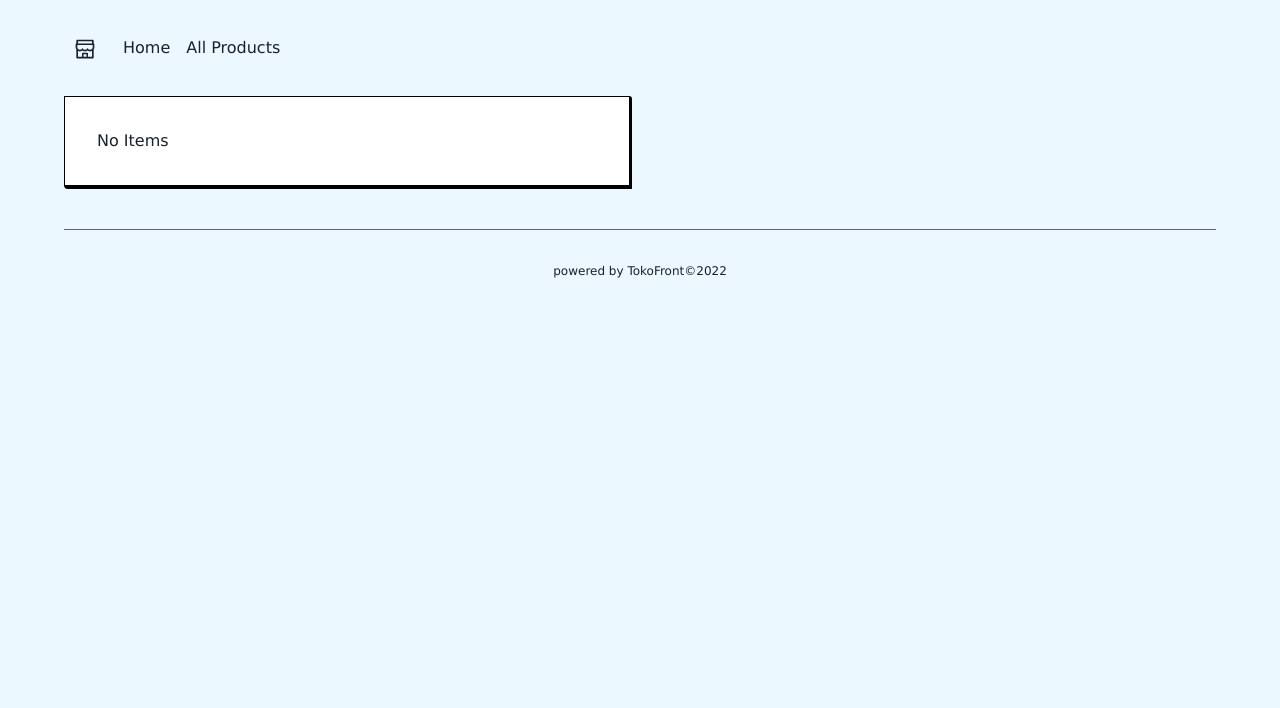
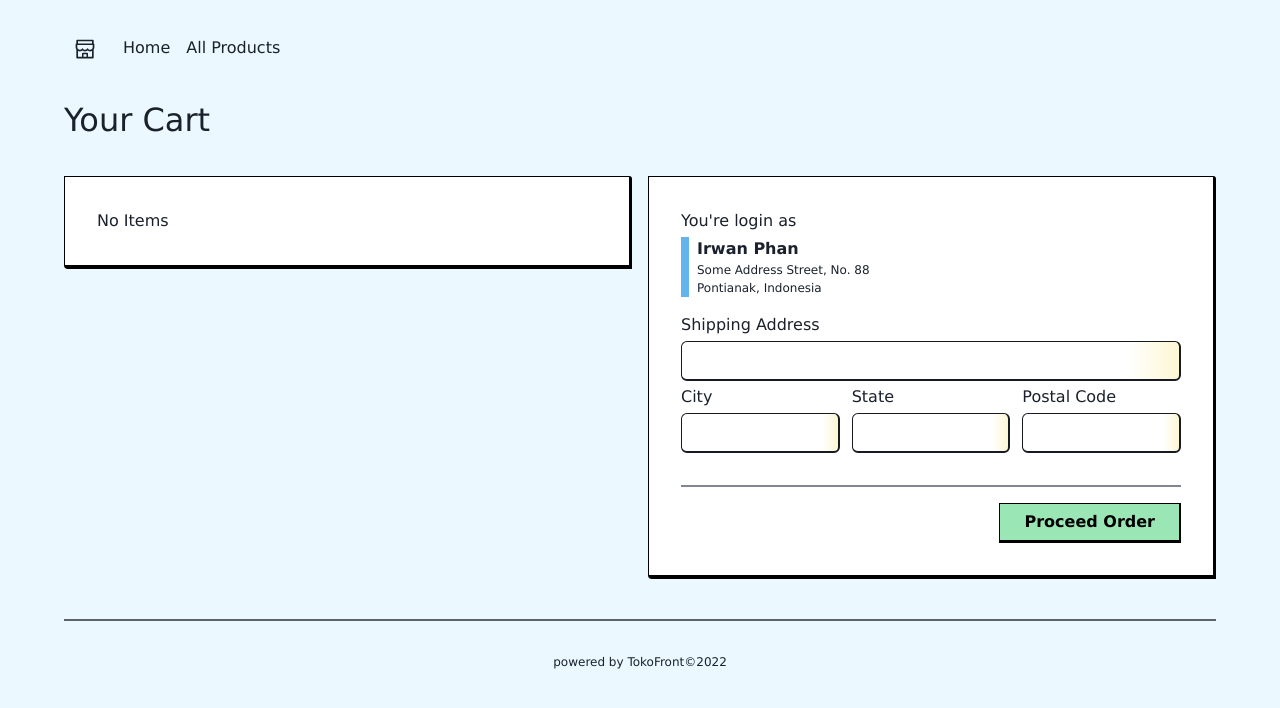
Before and after one commit to irwanphan/TokoFront, a Next.js app: page /checkout in a window 1280 px wide. Shown: the top 708 px of the page. Built offline with nearby package versions, Linux system fonts and the light colour scheme.

Commit message:
checkout form

```diff
--- a/libs/theme/index.ts
+++ b/libs/theme/index.ts
@@ -15,49 +15,45 @@ const Link: ComponentStyleConfig = {
 }
 const Input: ComponentStyleConfig = {
     defaultProps: {
-        colorScheme: 'yellow'
+        colorScheme: 'yellow',
+        variant: 'outline'
     },
     baseStyle: {
-        borderColor: 'gray.900',
         bgColor: 'whiteAlpha.900'
     },
     variants: {
         outline: {
             field: {
-                _focusVisible: {
-                    borderColor: 'yellow.500',
-                    boxShadow: '0 0 0 1px yellow.500'
-                }
+                borderColor: 'gray.900',
+                _focusVisible: { boxShadow: '0 0 0 1px yellow.500' },
+                _hover: { borderColor: 'gray.900' }
             }
         }
     }
 }
-const TextArea: ComponentStyleConfig = {
+const Textarea: ComponentStyleConfig = {
     defaultProps: {
-        colorScheme: 'yellow'
+        colorScheme: 'yellow',
+        variant: 'outline'
     },
     baseStyle: {
-        borderColor: 'gray.900',
-        bgColor: 'whiteAlpha.900',
-        _focusVisible: {
-            borderColor: 'yellow.500',
-            boxShadow: '0 0 0 1px yellow.500'
-        }
+        bgColor: 'whiteAlpha.900'
     },
     variants: {
         outline: {
             field: {
-                _focusVisible: {
-                    borderColor: 'yellow.500',
-                    boxShadow: '0 0 0 1px yellow.500'
-                }
+                borderColor: 'gray.900',
+                _focusVisible: { boxShadow: '0 0 0 1px yellow.500' },
+                _hover: { borderColor: 'gray.900' }
             }
         }
     }
 }
 const Divider: ComponentStyleConfig = {
     baseStyle: {
-        my: '2'
+        my: '2',
+        borderColor: 'gray.700',
+        borderWidth: '2px'
     }
 }
 const Checkbox: ComponentStyleConfig = {
@@ -92,7 +88,7 @@ const theme = extendTheme({
         Checkbox,
         Input,
         FormLabel,
-        TextArea
+        Textarea
     },
 
     breakpoints: {
@@ -115,7 +111,7 @@ const theme = extendTheme({
             transition: '.3s ease all',
             bgGradient: 'linear(to-r, whiteAlpha.900 70%, yellow.300)',
             bgSize: '128%',
-            shadow: 'md',
+            // shadow: 'md',
             px: 2,
             borderColor: 'gray.900',
             _focus: {
--- a/pages/checkout/index.tsx
+++ b/pages/checkout/index.tsx
@@ -1,15 +1,69 @@
-import { Grid } from "@chakra-ui/react"
+import { Box, Divider, Flex, FormLabel, Grid, GridItem, Input, Text } from "@chakra-ui/react"
 import BlockContainer from "@elements/BlockContainer"
+import FormSubmitButton from "@elements/FormSubmit"
 import { CartItems } from "@libs/components/Cart"
 import MainLayout from "@libs/layouts/MainLayout"
 
 const CheckoutPage = () => {
     return (
         <MainLayout>
+            <Box textAlign='left' mb={8}>
+                <Text fontSize={32}>
+                    Your Cart
+                </Text>
+            </Box>
             <Grid templateColumns='1fr 1fr' gap={4}>
-                <BlockContainer>
-                    <CartItems />
-                </BlockContainer>
+                <GridItem>
+                    <BlockContainer>
+                        <CartItems />
+                    </BlockContainer>
+                </GridItem>
+
+                <GridItem>
+                    <BlockContainer>
+                        <Box>
+                            You're login as
+                            <Box mt={1} mb={3}
+                                borderLeftColor='blue.300'
+                                borderLeftWidth='0.5rem'
+                                borderLeftStyle='solid'
+                                paddingLeft={2}>
+                                <Text fontWeight={600}>Irwan Phan</Text>
+                                <Text fontSize={12}>
+                                    Some Address Street, No. 88
+                                </Text>
+                                <Text fontSize={12}>
+                                    Pontianak, Indonesia
+                                </Text>
+                            </Box>
+                        </Box>
+
+                        <FormLabel>Shipping Address</FormLabel>
+                        <Input layerStyle='formInputBase' />
+                        <Flex gap={3}>
+                            <Box>
+                                <FormLabel>City</FormLabel>
+                                <Input layerStyle='formInputBase' />
+                            </Box>
+                            <Box>
+                                <FormLabel>State</FormLabel>
+                                <Input layerStyle='formInputBase' />
+                            </Box>
+                            <Box>
+                                <FormLabel>Postal Code</FormLabel>
+                                <Input layerStyle='formInputBase' />
+                            </Box>
+                        </Flex>
+
+                        <Divider mt={8} mb={4} />
+
+                        <Flex justifyContent='flex-end' gap={2}>
+                            <FormSubmitButton notLink buttonColor="green.200">
+                                Proceed Order
+                            </FormSubmitButton>
+                        </Flex>
+                    </BlockContainer>
+                </GridItem>
             </Grid>
         </MainLayout>
     )
```
